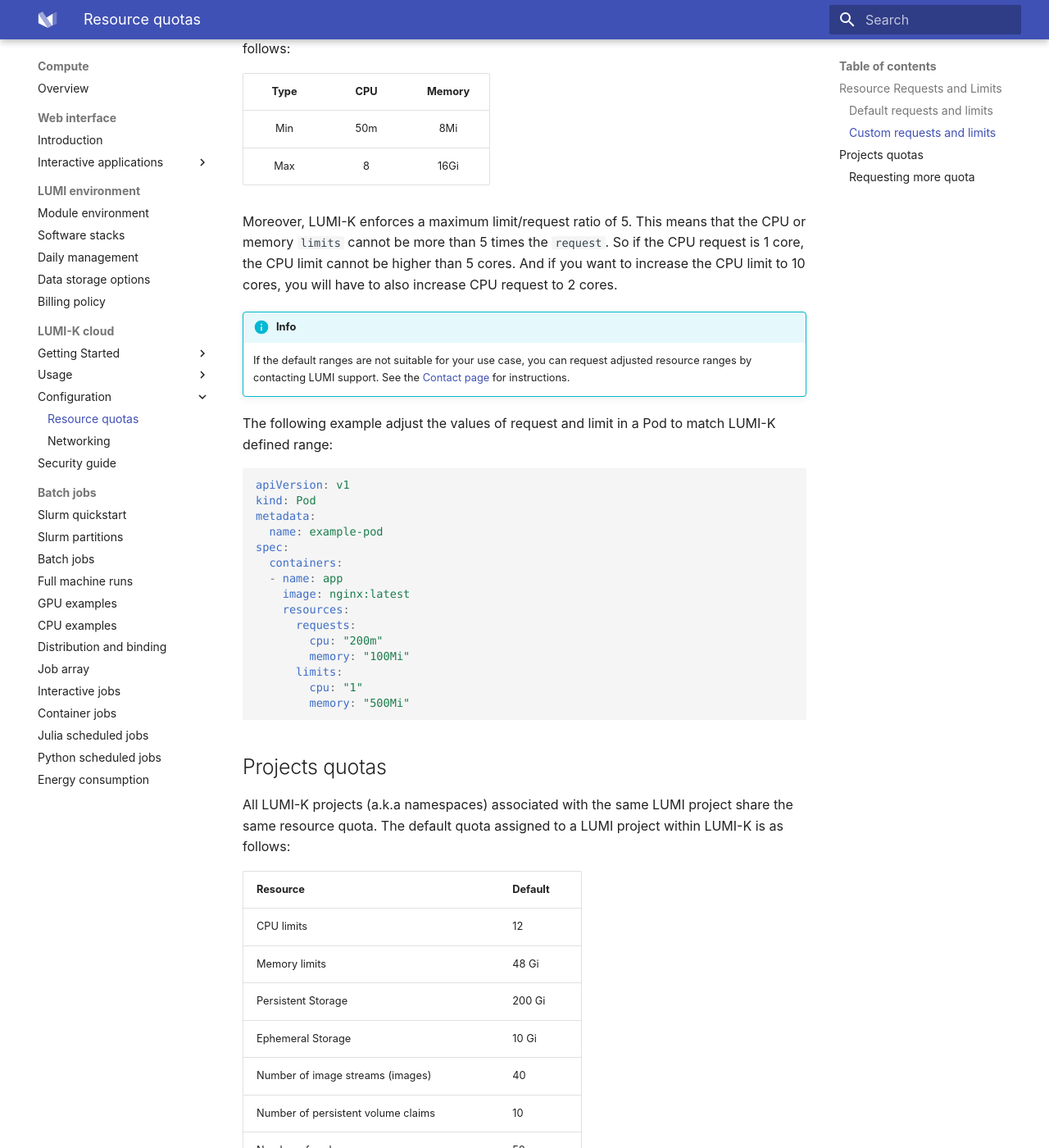
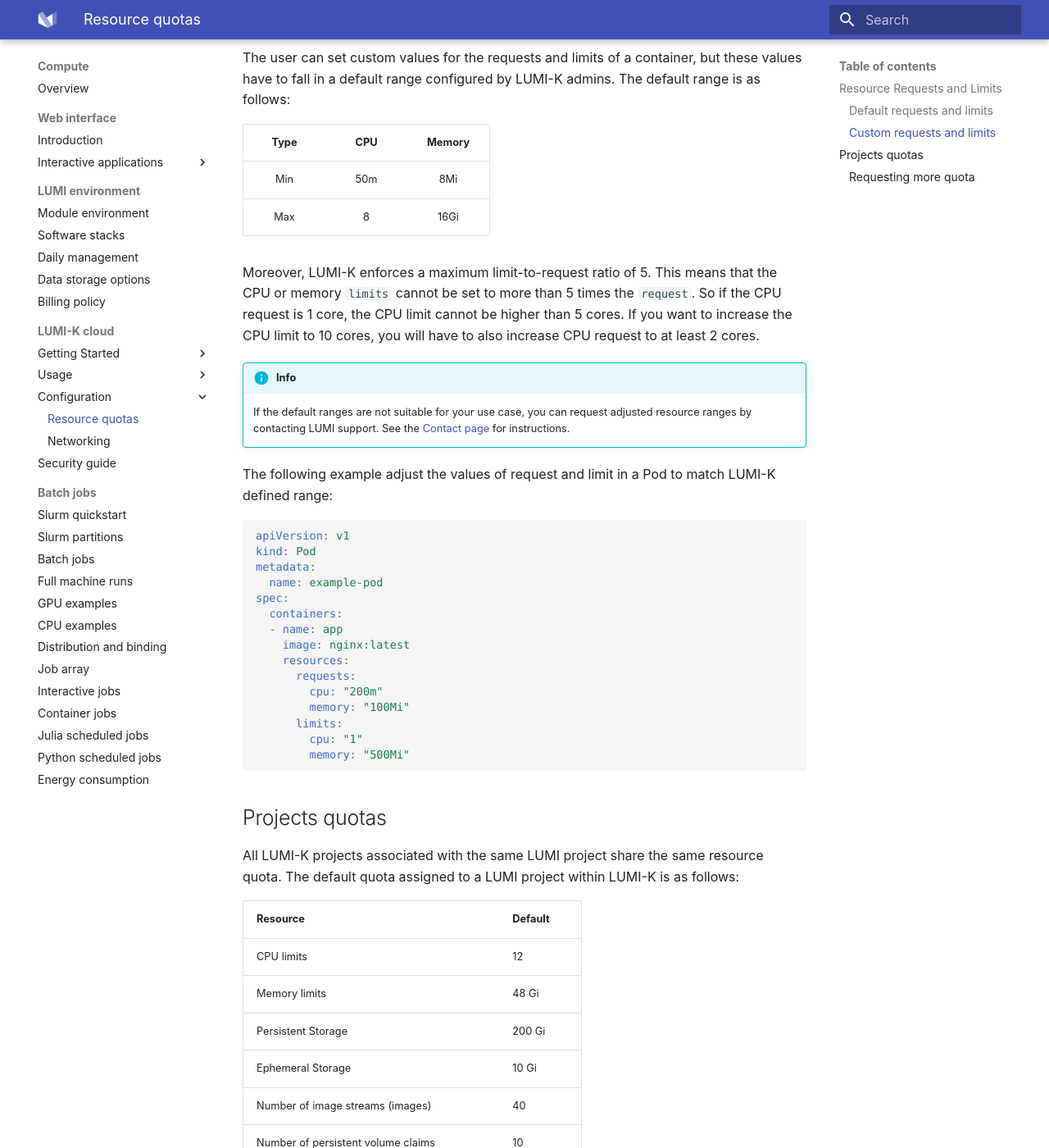
Before and after one commit to Lumi-supercomputer/lumi-userguide, an MkDocs documentation site: the page built from docs/compute/lumi-k/03_configuration/01_resource_quotas.md, in a window 1280 px wide and 1400 px high, scrolled down 878 px. Shown: the whole window at 82% size. Built offline with MkDocs 1.6.1 and Material for MkDocs 9.7.7, drawn with Linux system fonts in a browser that asks for light colours.

Commit message:
Fix links

```diff
--- a/docs/compute/lumi-k/03_configuration/01_resource_quotas.md
+++ b/docs/compute/lumi-k/03_configuration/01_resource_quotas.md
@@ -32,15 +34,15 @@
 | Max  |  8  |  16Gi  |
 
 
-Moreover, LUMI-K enforces a maximum limit/request ratio of 5. This means that the CPU or memory `limits` cannot be
-more than 5 times the `request`. So if the CPU request is 1 core, the CPU limit cannot be higher than 5 cores.
-And if you want to increase the CPU limit to 10 cores, you will have to also increase  CPU request to 2 cores.
+Moreover, LUMI-K enforces a maximum limit-to-request ratio of 5. This means that the CPU or memory `limits` cannot be
+set to more than 5 times the `request`. So if the CPU request is 1 core, the CPU limit cannot be higher than 5 cores.
+If you want to increase the CPU limit to 10 cores, you will have to also increase CPU request to at least 2 cores.
 
 
 !!! info
 
     If the default ranges are not suitable for your use case, you can request adjusted resource ranges by contacting
-    LUMI support. See the [Contact page](../../../support/contact.md) for instructions.
+    LUMI support. See the [Contact page](../../../helpdesk/index.md) for instructions.
 
 The following example adjust the values of request and limit in a Pod to match LUMI-K defined range:
 
@@ -64,7 +66,7 @@
 
 ## Projects quotas
 
-All LUMI-K projects (a.k.a namespaces) associated with the same LUMI project share the same resource quota.
+All LUMI-K projects associated with the same LUMI project share the same resource quota.
 The default quota assigned to a LUMI project within LUMI-K is as follows:
 
 | Resource                                     | Default |
@@ -90,7 +92,7 @@
 !!! warning "Note"
 
     If your LUMI project is shared with other team members, they can create new LUMI-K projects
-    (see [project creation page](usage/lumik_projects.md)). Keep in mind that the quota will be shared with them.
+    (see [project creation page](../01_getting-started/03_lumik_projects.md)). Keep in mind that the quota will be shared with them.
 
 You can find the resource usage and quota of a project in the project view in
 the web interface under **Administration -> ResourceQuota** and **Administration -> LimitRanges**.
```
Also changed, not shown: other parts of docs/compute/lumi-k/03_configuration/01_resource_quotas.md (+3 -1 lines), docs/compute/lumi-k/02_usage/04_networking.md (+4 -4 lines).
